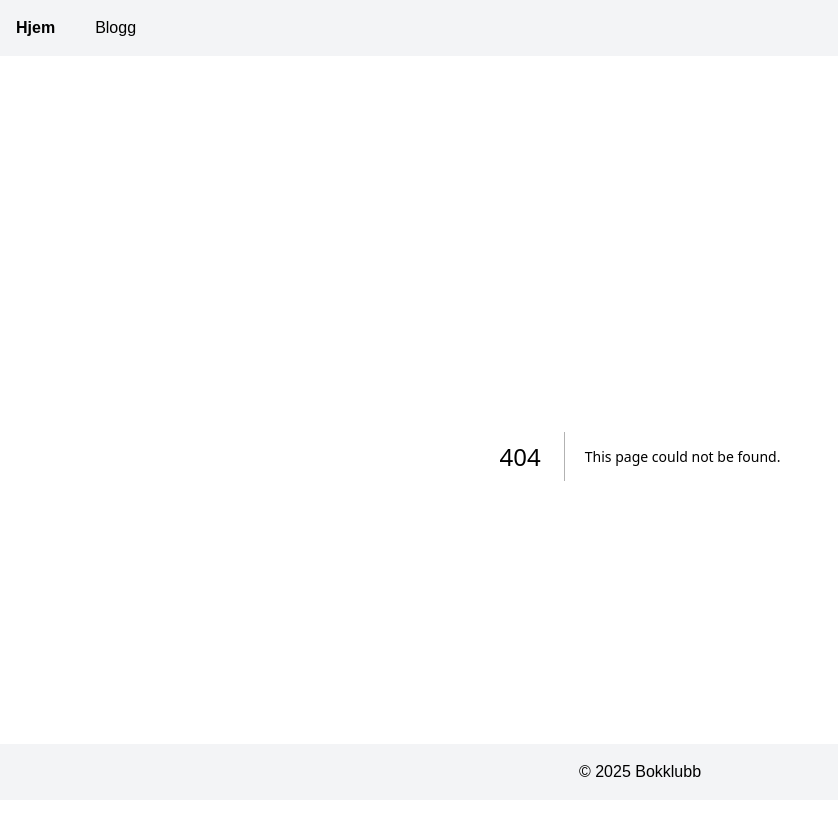
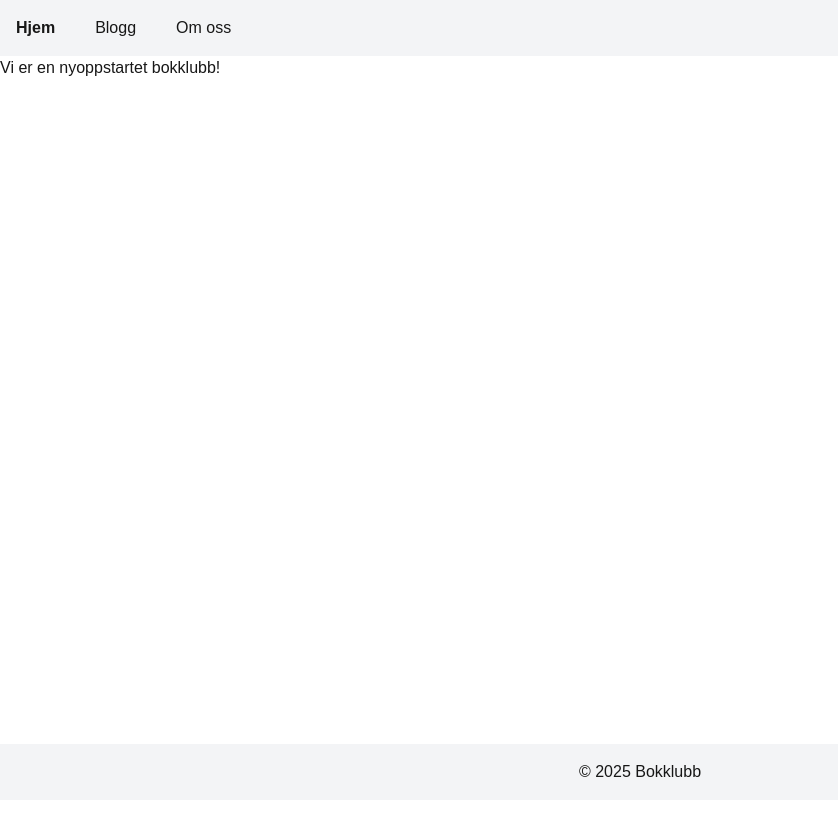
Before and after one commit to deborahtewelde/Book-club, a Next.js app: page /Om-oss in a window 1280 px wide. Before the commit this address had no page. Shown: the top 816 px of the page, without its empty margins (0-838 px from the left). Built offline with nearby package versions, Linux system fonts and the light colour scheme.

Commit message:
added Om oss page

```diff
--- /dev/null
+++ b/src/app/Om-oss/page.tsx
@@ -0,0 +1,8 @@
+// app/blog/Om_oss.tsx
+export default function omOss() {
+  return (
+    <div>
+      <h1>Vi er en nyoppstartet bokklubb!</h1>
+    </div>
+  );
+}
--- a/src/app/layout.tsx
+++ b/src/app/layout.tsx
@@ -38,6 +38,9 @@ export default function RootLayout({
           <Link href="/blog" className=" hover:underline">
             Blogg
           </Link>
+          <Link href="/Om-oss" className=" hover:underline">
+            Om oss
+          </Link>
         </nav>
         {children}
         {/* Footer */}
```
